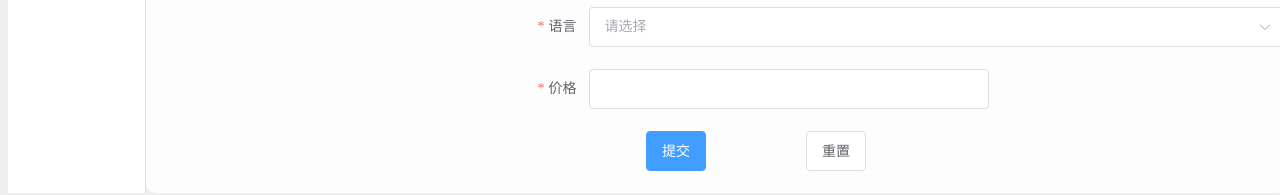
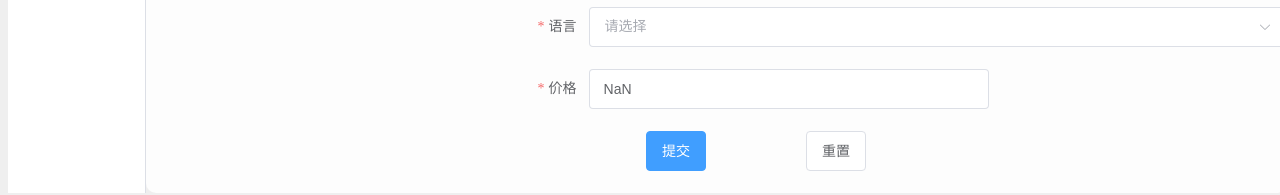
Before and after one commit to bbirdxr/book-system-vue-springboot, a Vue app in the folder front/: page /adminmodifybook in a window 1280 px wide. Shown: the part 390-585 px from the top of the page. Built offline with nearby package versions, Linux system fonts and the light colour scheme.

Commit message:
Update ModifyBook.vue
修改了价格为string的bug

```diff
--- a/front/src/views/ModifyBook.vue
+++ b/front/src/views/ModifyBook.vue
@@ -79,7 +79,7 @@ export default {
         bookType: Number(this.$route.params.bookType),
         author: this.$route.params.author,
         type: this.$route.params.language,
-        price: this.$route.params.price,
+        price: Number(this.$route.params.price),
         bookId: this.$route.params.bookId,
       },
       rules: {
```
